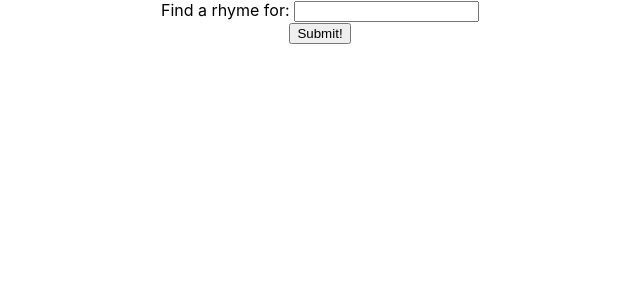
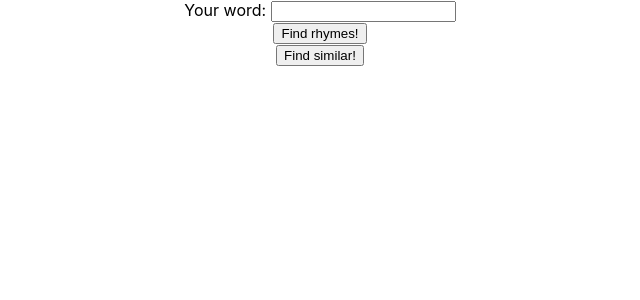
Before and after one commit to Marshnme/RhymeItUp, a React (Create React App) app: page /rhymes in a window 1280 px wide. Shown: the top 300 px of the page, without its empty margins (320-960 px from the left). Built offline with nearby package versions, Linux system fonts and the light colour scheme.

Commit message:
can now search for similar words

```diff
--- a/src/components/Rhymes.js
+++ b/src/components/Rhymes.js
@@ -10,7 +10,7 @@ const Rhymes = () => {
         console.log(e.target.value)
     };
 
-    const handleSubmit = e => {
+    const handleSubmitRhyme = e => {
         e.preventDefault();
         axios
         .get(`https://wordsapiv1.p.rapidapi.com/words/${rhyme.word}/rhymes`,{
@@ -19,7 +19,20 @@ const Rhymes = () => {
         })
         .then(res =>{
             setList(res.data.rhymes.all)
-            console.log("get res",res)
+            console.log("rhyme res",res)
+        })
+    }
+
+    const handleSubmitSimilar = e => {
+        e.preventDefault();
+        axios
+        .get(`https://wordsapiv1.p.rapidapi.com/words/${rhyme.word}/similarTo`,{
+            headers:{"x-rapidapi-host": "wordsapiv1.p.rapidapi.com",
+            "x-rapidapi-key": "3e6f97ba46mshd0e970af8b190bcp1daa64jsn2a48b3562207"}
+        })
+        .then(res =>{
+            setList(res.data.similarTo)
+            console.log("similar res",res)
         })
 
 
@@ -28,13 +41,16 @@ const Rhymes = () => {
     console.log(rhyme)
     return(
         <>
-        <form onSubmit={handleSubmit} className = "register-form">
+        <form className = "register-form">
             <div>
-                <label>Find a rhyme for: </label>
+                <label>Your word: </label>
                 <input onChange={handleChanges} value={rhyme.word} type="text" name="word" required></input>
             </div>
             <div>
-                <button>Submit!</button>
+                <button onClick={handleSubmitRhyme}>Find rhymes!</button>
+            </div>
+            <div>
+                <button onClick={handleSubmitSimilar}>Find similar!</button>
             </div>
         </form>
 
```
